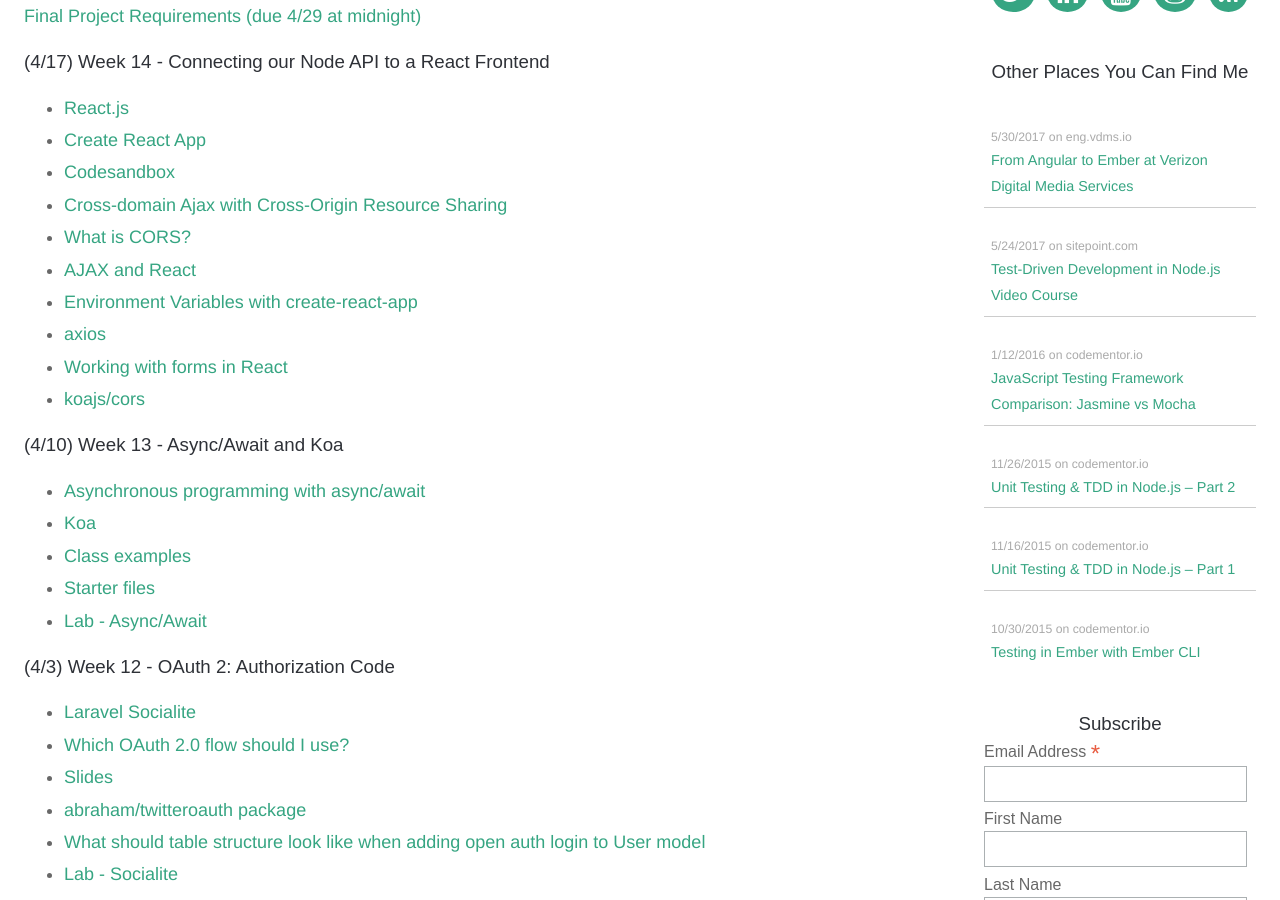
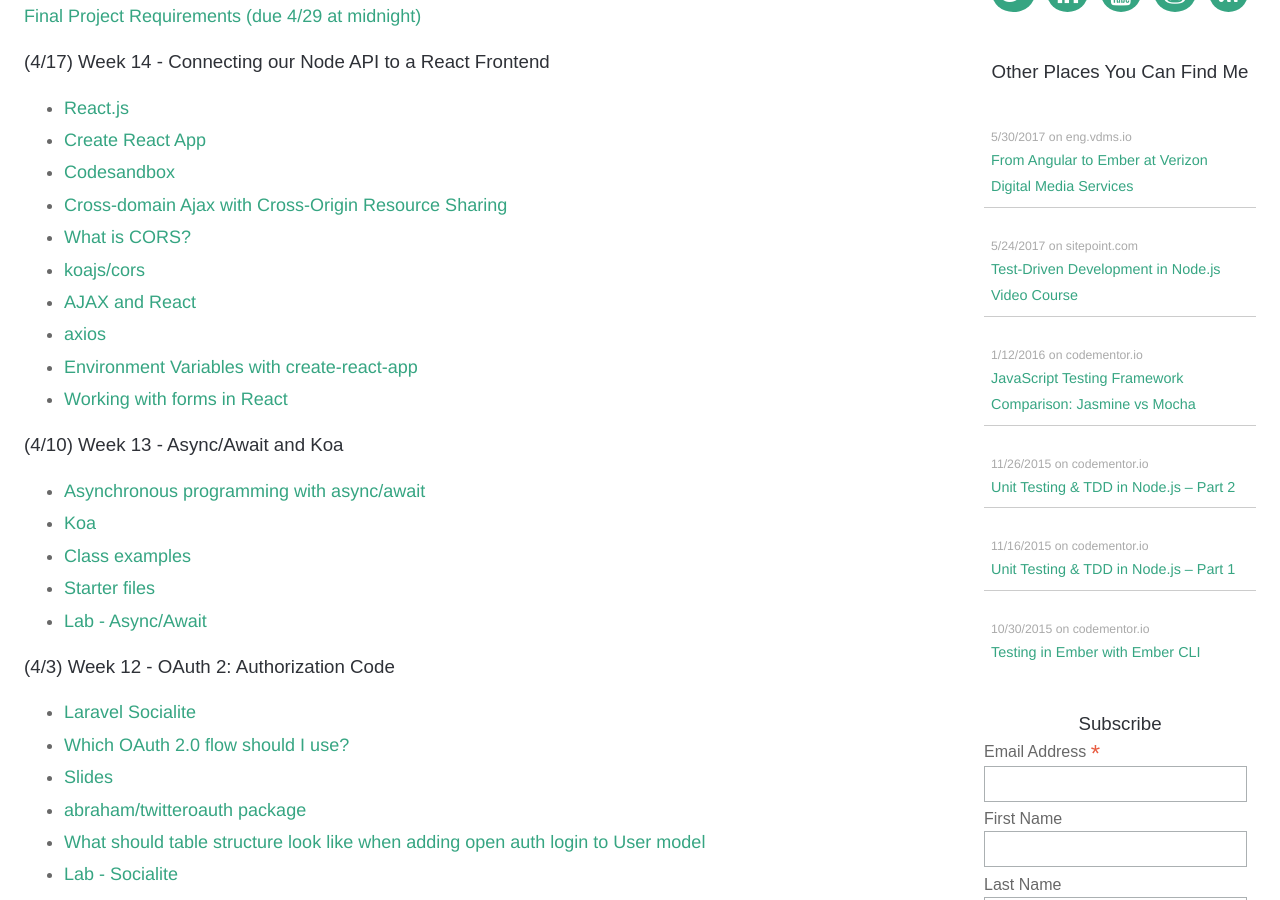
Before and after one commit to iamdtang/skaterdav85.github.io, a Jekyll site: the page built from teaching/2018/itp405.md, in a window 1280 px wide and 900 px high, scrolled down 366 px. Built offline with Jekyll 4.4.1, drawn with Linux system fonts in a browser that asks for light colours; nearby versions of some CDN libraries.

Commit message:
Update itp405.md

```diff
--- a/teaching/2018/itp405.md
+++ b/teaching/2018/itp405.md
@@ -22,11 +22,11 @@ layout: default
 * [Codesandbox](https://codesandbox.io/)
 * [Cross-domain Ajax with Cross-Origin Resource Sharing](https://www.nczonline.net/blog/2010/05/25/cross-domain-ajax-with-cross-origin-resource-sharing/)
 * [What is CORS?](https://www.maxcdn.com/one/visual-glossary/cors/)
+* [koajs/cors](https://github.com/koajs/cors)
 * [AJAX and React](https://reactjs.org/docs/faq-ajax.html)
+* [axios](https://github.com/axios/axios)
 * [Environment Variables with create-react-app](https://github.com/facebook/create-react-app/blob/master/packages/react-scripts/template/README.md#adding-development-environment-variables-in-env)
-* [axios](https://github.com/axios/axios)
 * [Working with forms in React](https://reactjs.org/docs/forms.html)
-* [koajs/cors](https://github.com/koajs/cors)
 
 ### (4/10) Week 13 - Async/Await and Koa
 
```
